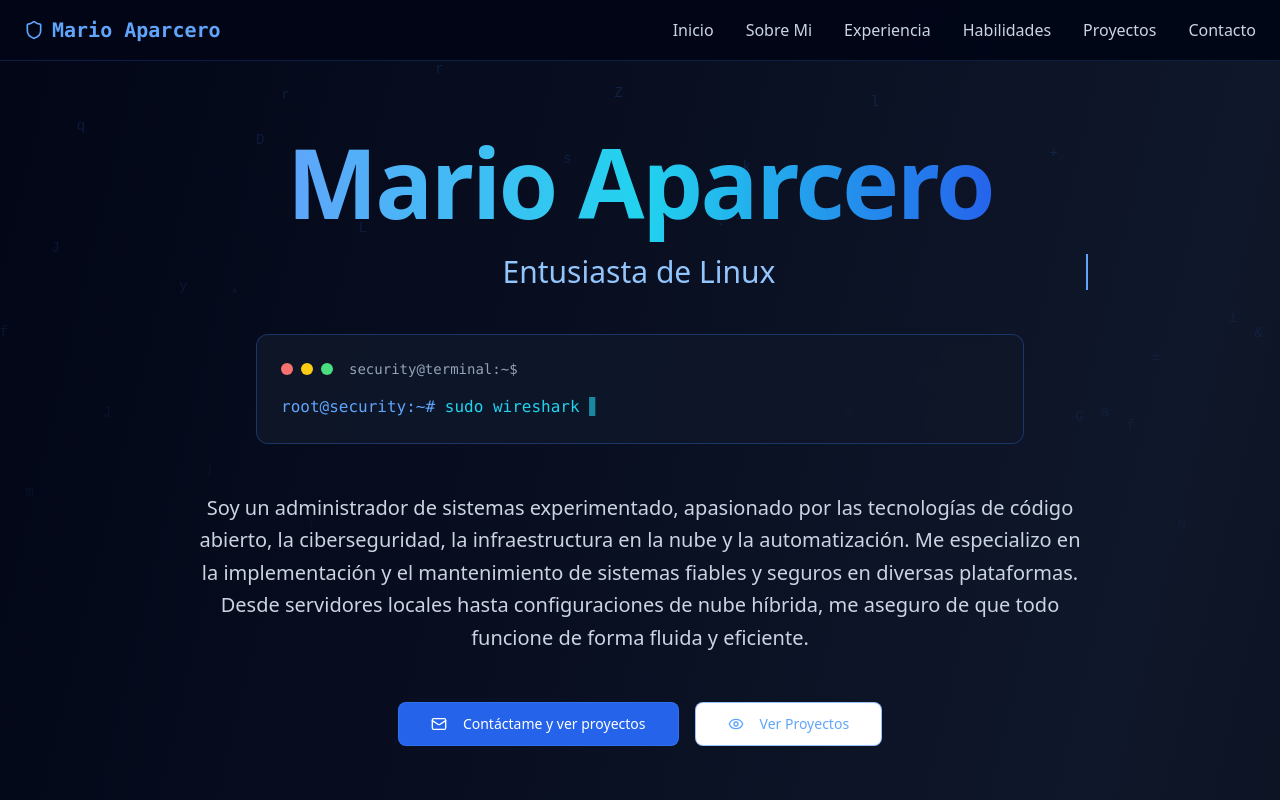
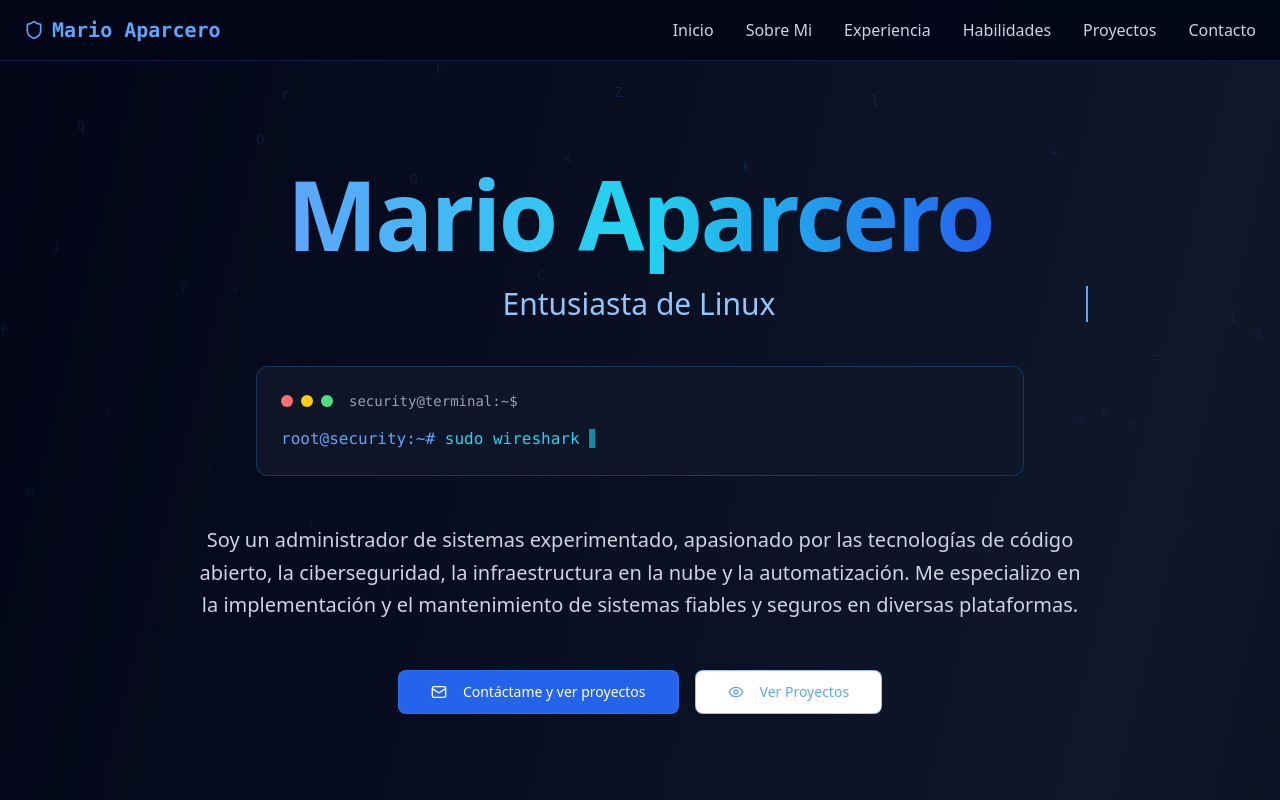
Before and after one commit to marioaparcero/portfolio-sysadmin, a Next.js app: page / in a window 1280 px wide. Shown: the top 800 px of the page. Built offline with nearby package versions, Linux system fonts and the light colour scheme.

Commit message:
Upd: Simplificar descripción en la sección de presentación y ajustar estilo del botón de "Ver proyectos"

```diff
--- a/app/page.tsx
+++ b/app/page.tsx
@@ -158,9 +158,10 @@ export default function ProfessionalCyberPortfolio() {
             <p className="text-xl text-slate-300 leading-relaxed mb-8">
               Soy un administrador de sistemas experimentado, apasionado por las tecnologías de código abierto, la
               ciberseguridad, la infraestructura en la nube y la automatización. Me especializo en la implementación y
-              el mantenimiento de sistemas fiables y seguros en diversas plataformas. Desde servidores locales hasta
-              configuraciones de nube híbrida, me aseguro de que todo funcione de forma fluida y eficiente.
+              el mantenimiento de sistemas fiables y seguros en diversas plataformas.
             </p>
+            {/* Desde servidores locales hasta
+              configuraciones de nube híbrida, me aseguro de que todo funcione de forma fluida y eficiente. */}
           </div>
 
           <div className="flex flex-col sm:flex-row gap-4 justify-center">
@@ -175,7 +176,7 @@ export default function ProfessionalCyberPortfolio() {
             <Button
               size="lg"
               variant="outline"
-              className="border-blue-500/50 text-blue-400 hover:bg-blue-500/10 px-8 py-3 rounded-lg transition-all duration-300"
+              className="border-blue-500/50 text-blue-400 hover:bg-white/5 px-8 py-3 rounded-lg transition-all duration-300"
               onClick={() => scrollToSection("proyectos")}
             >
               <Eye className="mr-2 h-4 w-4" />
```
